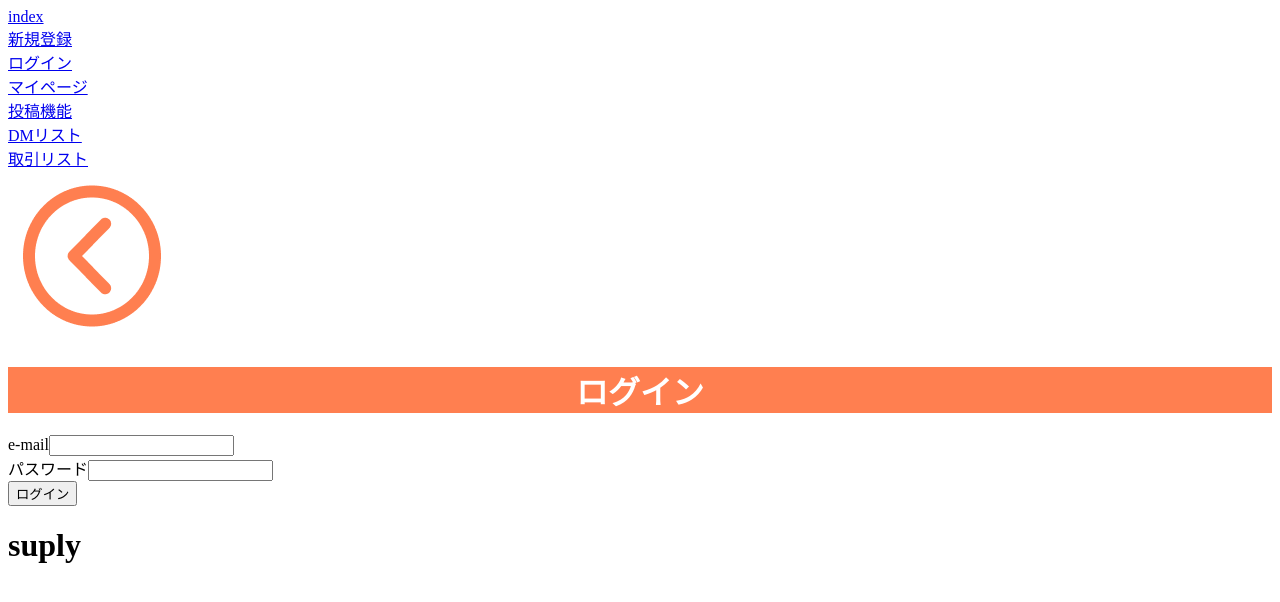
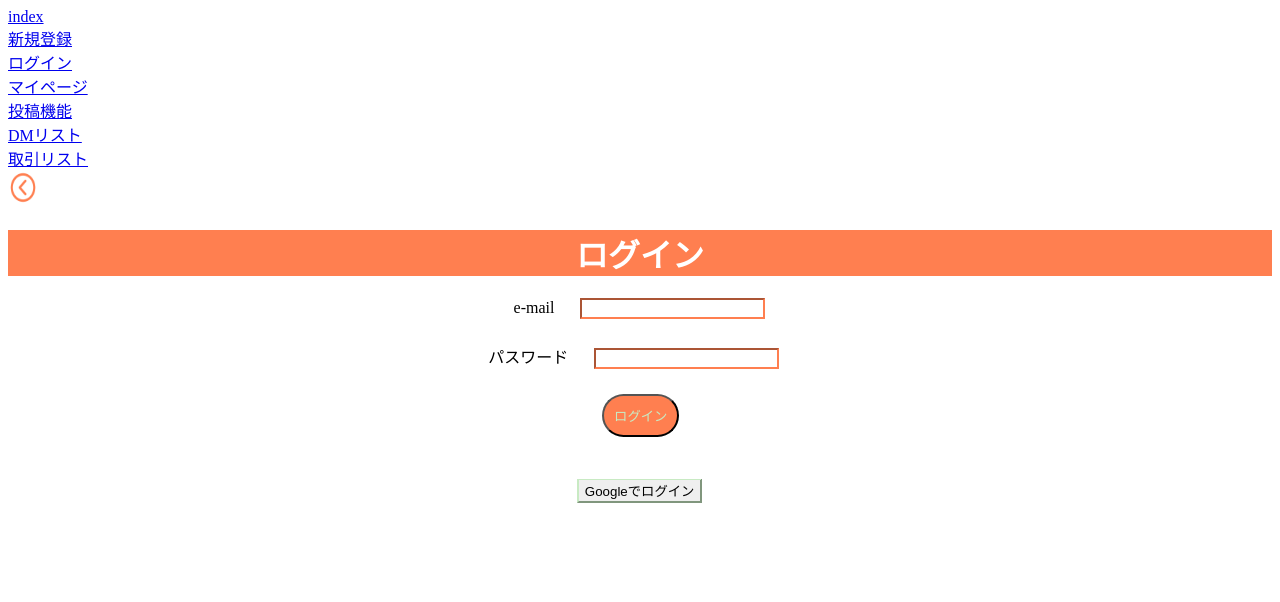
Before and after one commit to guchio33/teamJava, a Nuxt app in the folder frontend/: page /login in a window 1280 px wide. Shown: the top 602 px of the page. Built offline with nearby package versions, Linux system fonts and the light colour scheme.

Commit message:
login.vueのcssを一通り書きました

```diff
--- a/frontend/pages/login.vue
+++ b/frontend/pages/login.vue
@@ -1,21 +1,21 @@
 <template>
     <div>
-        <img src="../images/Group_86.png">
+        <img src="../images/Group_86.png" alt="[画像]" class="modoru">
         <div>
             <h1 class="login-title">ログイン</h1>
         </div>
         <div class="login-input-container">
             <div class="login-input-mail-container">
-                <label for="login-input-mail">e-mail</label>
-                <input id="login-input-mail" type="email" v-model="login_email">
+                <label for="login-input-mail" class="input-email-label">e-mail</label>
+                <input id="login-input-mail" type="email" v-model="login_email" class="input-email">
             </div>
             <div class="login-input-password-container">
-                <label for="login-input-password">パスワード</label>
-                <input id="login-input-password" type="text" v-model="login_password">
+                <label for="login-input-password" class="input-password-label">パスワード</label>
+                <input id="login-input-password" type="text" v-model="login_password" class="input-password">
             </div>
-            <button v-on:click="loginUser">ログイン</button>
+            <button v-on:click="loginUser" class="loginbutton">ログイン</button>
             <p>{{ error_message }}</p>
-            <h1>suply</h1>
+            <button v-on:click="loginUser" class="loginbuttonG">Googleでログイン</button>
         </div>
     </div>
 </template>
@@ -76,9 +76,50 @@ const loginUser = async () => {
 
 
 <style>
+    img.modoru{
+        width: 30px;
+        height: 35px;
+    }
     .login-title{
         background-color: #FF7F50;
         color: #FFF;
         text-align: center;
     }
+    .input-email-label{
+        margin-left: 40%;
+        margin-bottom: 2%;
+    }
+    .input-email{
+        margin-left: 2%;
+        border-color: #FF7F50;
+        margin-bottom: 2%;
+    }
+    .input-password-label{
+        margin-left: 38%;
+        margin-bottom: 2%;
+    }
+    .input-password{
+        margin-left: 2%;
+        border-color: #FF7F50;
+        margin-bottom: 2%;
+    }
+    .loginbutton{
+        background: #FF7F50;
+        color: #c8eac3;
+        padding: 10px;
+        text-align: center;
+        text-decoration: none;
+        border-radius: 30px;
+        margin-left: 47%;
+        margin-bottom: 2%;
+    }
+    .loginbutton:active{
+        background: #ff4401;
+        color: #FFF;
+    }
+    .loginbuttonG{
+        border-top: 1px solid #ff4401;
+        margin-left: 45%;
+        border-color: #c8eac3;
+    }
 </style>
```
